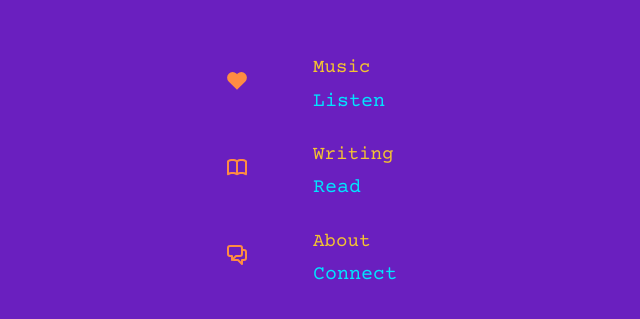
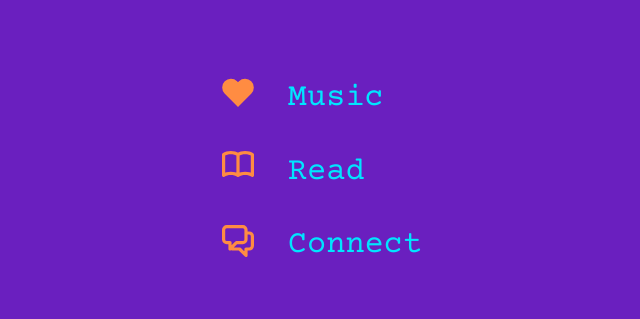
Before and after one commit to pdsabs/plzenjoy, a Vue app: page / in a window 1280 px wide. Shown: the part 223-542 px from the top of the page, without its empty margins (333-973 px from the left). Built offline with nearby package versions, Linux system fonts and the light colour scheme.

Commit message:
Fix up NavItem and formatting

```diff
--- a/src/assets/main.css
+++ b/src/assets/main.css
@@ -1,11 +1,4 @@
 @import './base.css';
-
-#app {
-  max-width: 1280px;
-  margin: 0 auto;
-  padding: 2rem;
-  font-weight: normal;
-}
 
 a {
   color: #00e5ff; /* Bright Cyan */
@@ -68,14 +61,14 @@ a:hover {
   }
 }
 
-@media (min-width: 1024px) {
-  body {
-    display: flex;
-    place-items: center;
-  }
+#app {
+  max-width: 1280px;
+  margin: 0 auto;
+  padding: 2rem;
+  font-weight: normal;
+}
 
-  #app {
-    display: flex;
-    place-items: center;
-  }
+body {
+  display: flex;
+  place-items: center;
 }
--- a/src/components/NavItem.vue
+++ b/src/components/NavItem.vue
@@ -7,15 +7,14 @@
       <h3>
         <slot name="heading"></slot>
       </h3>
-      <slot></slot>
     </div>
   </div>
 </template>
 
 <style scoped>
-.item {
-  display: flex;
-  position: relative;
+h3 {
+  font-size: 2rem;
+  color: var(--color-heading);
 }
 
 .details {
@@ -23,35 +22,22 @@
   margin-left: 1rem;
 }
 
+.item {
+  display: flex;
+  position: relative;
+  margin-top: 0;
+  padding: 0.4rem 0 1rem calc(var(--section-gap) / 2);
+}
+
 i {
+  position: absolute;
+  top: calc(50% - 26px);
+  left: 30px;
   display: flex;
   place-items: center;
   place-content: center;
-  width: 48px;
-  height: 48px;
+  width: 32px;
+  height: 32px;
   color: var(--color-icon);
 }
-
-h3 {
-  font-size: 1.2rem;
-  font-weight: 500;
-  margin-bottom: 0.1rem;
-  color: var(--color-heading);
-}
-
-@media (min-width: 1024px) {
-  .item {
-    margin-top: 0;
-    padding: 0.4rem 0 1rem calc(var(--section-gap) / 2);
-  }
-
-  i {
-    top: calc(50% - 39px);
-    left: -10px;
-    position: absolute;
-    border-radius: 8px;
-    width: 60px;
-    height: 60px;
-  }
-}
 </style>
--- a/src/components/NavList.vue
+++ b/src/components/NavList.vue
@@ -11,25 +11,28 @@ import { RouterLink } from 'vue-router'
     <template #icon>
       <MusicIcon />
     </template>
-    <template #heading>Music</template>
-    <RouterLink to="/music">Listen</RouterLink>
+    <template #heading>
+      <RouterLink to="/music">Music</RouterLink>
+    </template>
   </NavItem>
 
   <NavItem>
     <template #icon>
       <WritingIcon />
     </template>
-    <template #heading>Writing</template>
-    <RouterLink to="/writing">Read</RouterLink>
+    <template #heading>
+      <RouterLink to="/writing">Read</RouterLink>
+    </template>
   </NavItem>
 
   <NavItem>
     <template #icon>
       <ContactIcon />
     </template>
-    <template #heading>About</template>
-    <a href="https://www.instagram.com/ilovethesun123456789/" target="_blank" rel="noopener"
-      >Connect</a
-    >
+    <template #heading>
+      <a href="https://www.instagram.com/ilovethesun123456789/" target="_blank" rel="noopener"
+        >Connect</a
+      >
+    </template>
   </NavItem>
 </template>
--- a/src/components/icons/IconContact.vue
+++ b/src/components/icons/IconContact.vue
@@ -1,5 +1,11 @@
 <template>
-  <svg xmlns="http://www.w3.org/2000/svg" width="20" height="20" fill="currentColor">
+  <svg
+    xmlns="http://www.w3.org/2000/svg"
+    width="100%"
+    height="100%"
+    fill="currentColor"
+    viewBox="0 0 20 20"
+  >
     <path
       d="M15 4a1 1 0 1 0 0 2V4zm0 11v-1a1 1 0 0 0-1 1h1zm0 4l-.707.707A1 1 0 0 0 16 19h-1zm-4-4l.707-.707A1 1 0 0 0 11 14v1zm-4.707-1.293a1 1 0 0 0-1.414 1.414l1.414-1.414zm-.707.707l-.707-.707.707.707zM9 11v-1a1 1 0 0 0-.707.293L9 11zm-4 0h1a1 1 0 0 0-1-1v1zm0 4H4a1 1 0 0 0 1.707.707L5 15zm10-9h2V4h-2v2zm2 0a1 1 0 0 1 1 1h2a3 3 0 0 0-3-3v2zm1 1v6h2V7h-2zm0 6a1 1 0 0 1-1 1v2a3 3 0 0 0 3-3h-2zm-1 1h-2v2h2v-2zm-3 1v4h2v-4h-2zm1.707 3.293l-4-4-1.414 1.414 4 4 1.414-1.414zM11 14H7v2h4v-2zm-4 0c-.276 0-.525-.111-.707-.293l-1.414 1.414C5.42 15.663 6.172 16 7 16v-2zm-.707 1.121l3.414-3.414-1.414-1.414-3.414 3.414 1.414 1.414zM9 12h4v-2H9v2zm4 0a3 3 0 0 0 3-3h-2a1 1 0 0 1-1 1v2zm3-3V3h-2v6h2zm0-6a3 3 0 0 0-3-3v2a1 1 0 0 1 1 1h2zm-3-3H3v2h10V0zM3 0a3 3 0 0 0-3 3h2a1 1 0 0 1 1-1V0zM0 3v6h2V3H0zm0 6a3 3 0 0 0 3 3v-2a1 1 0 0 1-1-1H0zm3 3h2v-2H3v2zm1-1v4h2v-4H4zm1.707 4.707l.586-.586-1.414-1.414-.586.586 1.414 1.414z"
     />
--- a/src/components/icons/IconMusic.vue
+++ b/src/components/icons/IconMusic.vue
@@ -1,7 +1,14 @@
 <template>
-  <svg xmlns="http://www.w3.org/2000/svg" width="20" height="20" fill="currentColor">
+  <svg
+    xmlns="http://www.w3.org/2000/svg"
+    width="100%"
+    height="100%"
+    fill="currentColor"
+    viewBox="0 0 20 20"
+  >
     <path
       d="M10 3.22l-.61-.6a5.5 5.5 0 0 0-7.666.105 5.5 5.5 0 0 0-.114 7.665L10 18.78l8.39-8.4a5.5 5.5 0 0 0-.114-7.665 5.5 5.5 0 0 0-7.666-.105l-.61.61z"
     />
   </svg>
 </template>
+<script setup></script>
--- a/src/components/icons/IconWriting.vue
+++ b/src/components/icons/IconWriting.vue
@@ -1,7 +1,14 @@
 <template>
-  <svg xmlns="http://www.w3.org/2000/svg" width="20" height="17" fill="currentColor">
+  <svg
+    xmlns="http://www.w3.org/2000/svg"
+    width="100%"
+    height="100%"
+    fill="currentColor"
+    viewBox="0 0 20 20"
+  >
     <path
       d="M11 2.253a1 1 0 1 0-2 0h2zm-2 13a1 1 0 1 0 2 0H9zm.447-12.167a1 1 0 1 0 1.107-1.666L9.447 3.086zM1 2.253L.447 1.42A1 1 0 0 0 0 2.253h1zm0 13H0a1 1 0 0 0 1.553.833L1 15.253zm8.447.833a1 1 0 1 0 1.107-1.666l-1.107 1.666zm0-14.666a1 1 0 1 0 1.107 1.666L9.447 1.42zM19 2.253h1a1 1 0 0 0-.447-.833L19 2.253zm0 13l-.553.833A1 1 0 0 0 20 15.253h-1zm-9.553-.833a1 1 0 1 0 1.107 1.666L9.447 14.42zM9 2.253v13h2v-13H9zm1.553-.833C9.203.523 7.42 0 5.5 0v2c1.572 0 2.961.431 3.947 1.086l1.107-1.666zM5.5 0C3.58 0 1.797.523.447 1.42l1.107 1.666C2.539 2.431 3.928 2 5.5 2V0zM0 2.253v13h2v-13H0zm1.553 13.833C2.539 15.431 3.928 15 5.5 15v-2c-1.92 0-3.703.523-5.053 1.42l1.107 1.666zM5.5 15c1.572 0 2.961.431 3.947 1.086l1.107-1.666C9.203 13.523 7.42 13 5.5 13v2zm5.053-11.914C11.539 2.431 12.928 2 14.5 2V0c-1.92 0-3.703.523-5.053 1.42l1.107 1.666zM14.5 2c1.573 0 2.961.431 3.947 1.086l1.107-1.666C18.203.523 16.421 0 14.5 0v2zm3.5.253v13h2v-13h-2zm1.553 12.167C18.203 13.523 16.421 13 14.5 13v2c1.573 0 2.961.431 3.947 1.086l1.107-1.666zM14.5 13c-1.92 0-3.703.523-5.053 1.42l1.107 1.666C11.539 15.431 12.928 15 14.5 15v-2z"
     />
   </svg>
 </template>
+<script setup></script>
```
